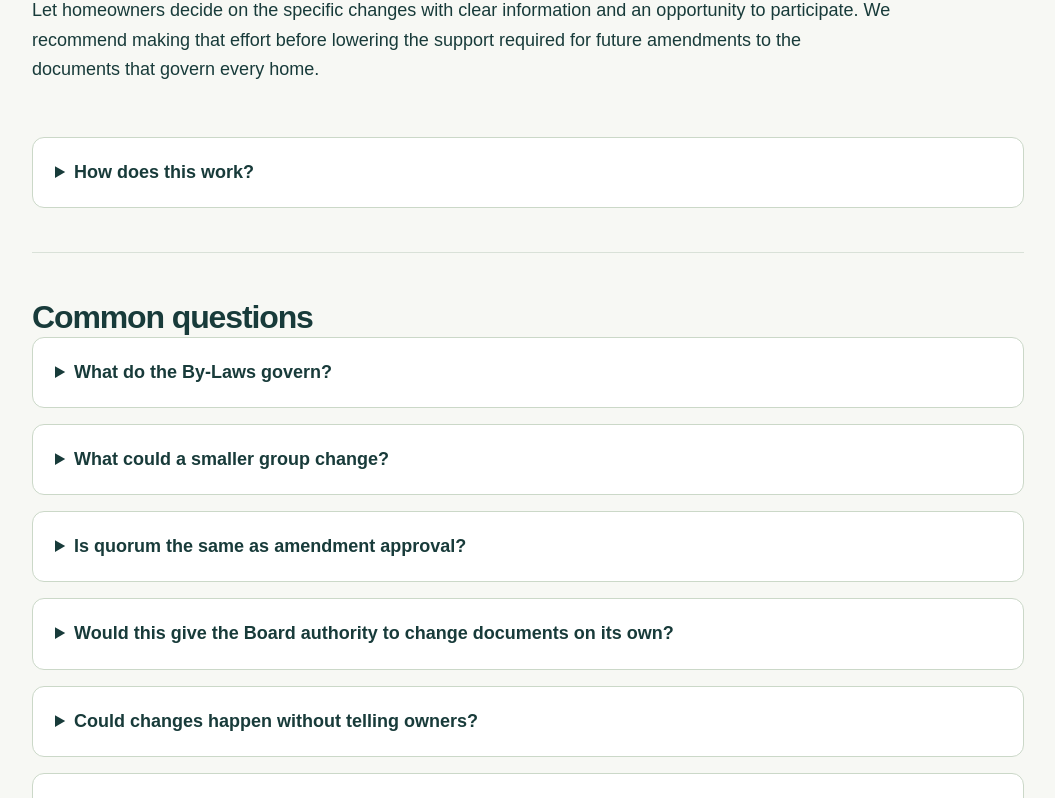
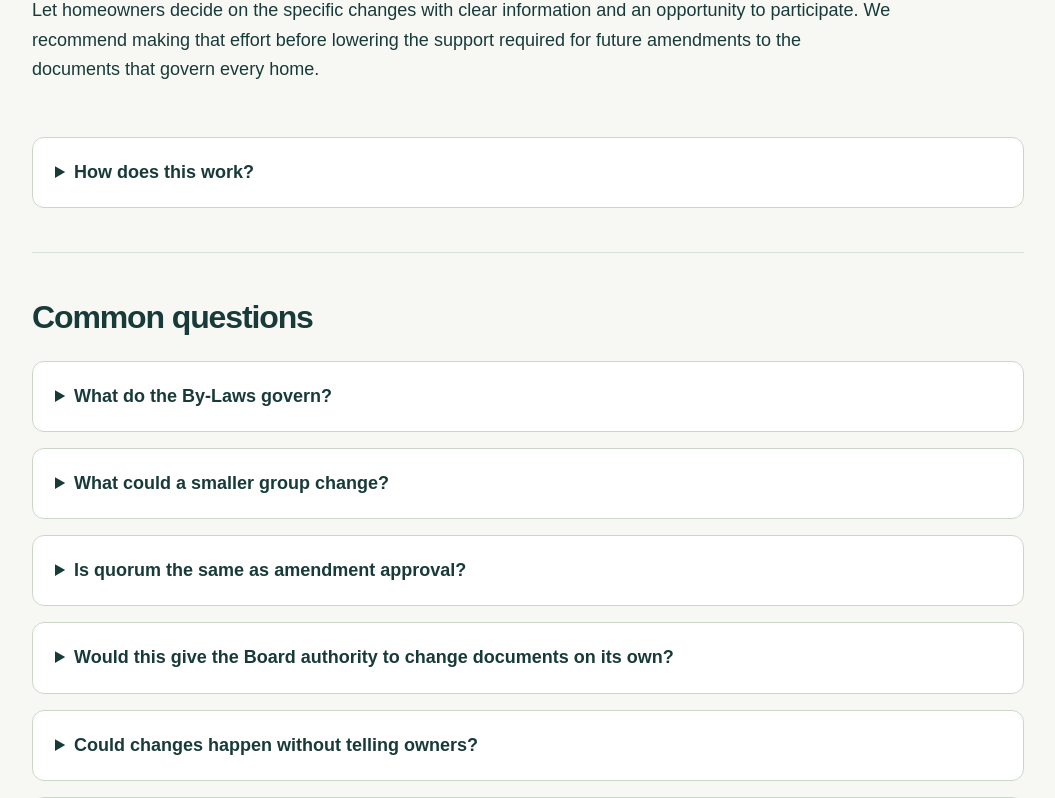
Before and after one commit to carlosrodriguez/aventura-proxy, a Next.js app: page / in a window 1280 px wide. Shown: the part 5304-6102 px from the top of the page, without its empty margins (112-1167 px from the left). Built offline with nearby package versions, Linux system fonts and the light colour scheme.

Commit message:
Separate FAQ heading from the first question

```diff
--- a/app/globals.css
+++ b/app/globals.css
@@ -935,3 +935,7 @@ td {
     line-height: 1.6;
   }
 }
+
+#faq-heading {
+  margin-bottom: 24px;
+}
```
